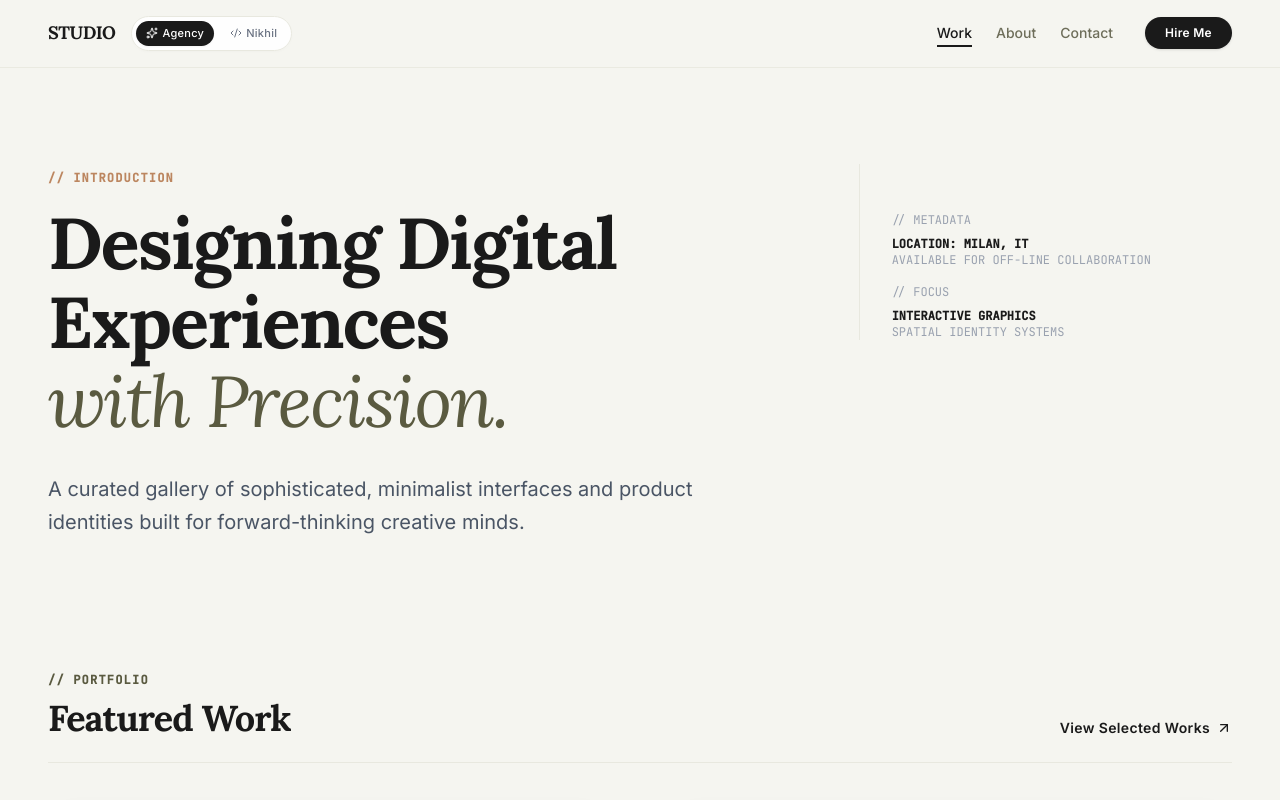
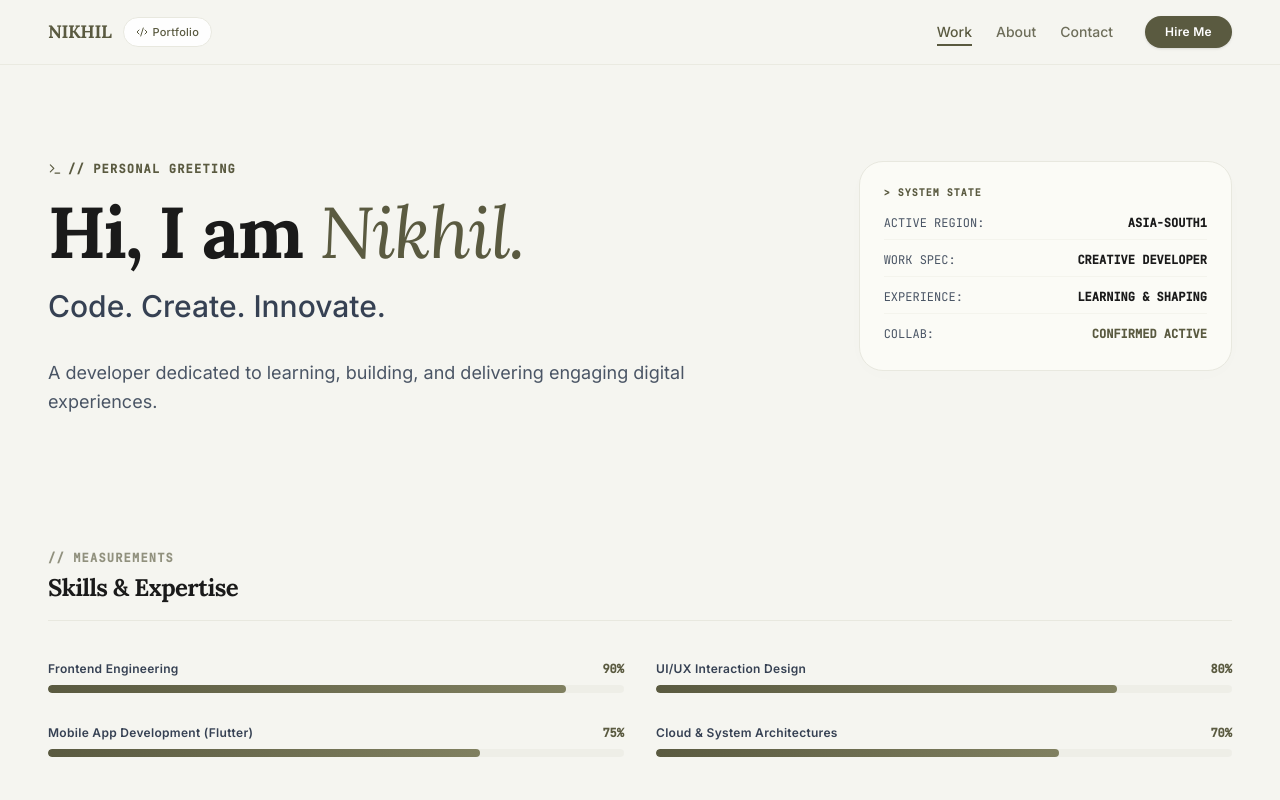
Before and after one commit to nikhilShakya7/Portfolio, a React (Vite) app: page / in a window 1280 px wide. Shown: the top 800 px of the page. Built offline with nearby package versions, Linux system fonts and the light colour scheme; grey boxes are pictures that could not be loaded.

Commit message:
initial changes

```diff
--- a/src/App.tsx
+++ b/src/App.tsx
@@ -1,49 +1,64 @@
-import { useState, useEffect } from 'react';
-import { ViewType, Project } from './types';
-import Header from './components/Header';
-import StudioHome from './components/StudioHome';
-import NikhilHome from './components/NikhilHome';
-import SelectedWorks from './components/SelectedWorks';
-import About from './components/About';
-import Contact from './components/Contact';
-import ProjectDetailModal from './components/ProjectDetailModal';
-import { motion, AnimatePresence } from 'motion/react';
-import { PROJECTS, EXPERIENCES, NIKHIL_SKILLS, TECH_STACK, PORTRAIT_IMAGE } from './data';
-import { Github, Twitter, Linkedin, HelpCircle, ArrowUpRight } from 'lucide-react';
+import { useState, useEffect } from "react";
+import { ViewType, Project } from "./types";
+import Header from "./components/Header";
+import StudioHome from "./components/StudioHome";
+import NikhilHome from "./components/NikhilHome";
+import SelectedWorks from "./components/SelectedWorks";
+import About from "./components/About";
+import Contact from "./components/Contact";
+import ProjectDetailModal from "./components/ProjectDetailModal";
+import { motion, AnimatePresence } from "motion/react";
+import {
+  PROJECTS,
+  EXPERIENCES,
+  NIKHIL_SKILLS,
+  TECH_STACK,
+  PORTRAIT_IMAGE,
+} from "./data";
+import {
+  Github,
+  Twitter,
+  Linkedin,
+  HelpCircle,
+  ArrowUpRight,
+} from "lucide-react";
 
 export default function App() {
-  const [currentView, setCurrentView] = useState<ViewType>('studio-home');
-  const [personaMode, setPersonaMode] = useState<'studio' | 'nikhil'>('studio');
+  const [currentView, setCurrentView] = useState<ViewType>("nikhil-home");
+  const [personaMode, setPersonaMode] = useState<"studio" | "nikhil">("studio");
   const [selectedProject, setSelectedProject] = useState<Project | null>(null);
 
   // Sync default home view when switcher changes persona mode
-  const handlePersonaChange = (mode: 'studio' | 'nikhil') => {
+  const handlePersonaChange = (mode: "studio" | "nikhil") => {
     setPersonaMode(mode);
-    if (currentView === 'studio-home' || currentView === 'nikhil-home') {
-      setCurrentView(mode === 'studio' ? 'studio-home' : 'nikhil-home');
+    if (currentView === "studio-home" || currentView === "nikhil-home") {
+      setCurrentView(mode === "studio" ? "studio-home" : "nikhil-home");
     }
   };
 
   // Safe window scroll to top when changing views
   useEffect(() => {
-    window.scrollTo({ top: 0, behavior: 'instant' });
+    window.scrollTo({ top: 0, behavior: "instant" });
   }, [currentView]);
 
   return (
-    <div id="studio-app-root" className="min-h-screen flex flex-col justify-between bg-[#f5f5f0]">
+    <div
+      id="studio-app-root"
+      className="min-h-screen flex flex-col justify-between bg-[#f5f5f0]"
+    >
       <div className="w-full">
         {/* Navigation Header bar state controller */}
         <Header
           currentView={currentView}
           onViewChange={setCurrentView}
-          personaMode={personaMode}
-          onPersonaChange={handlePersonaChange}
+          // personaMode={personaMode}
+          // onPersonaChange={handlePersonaChange}
         />
 
         {/* Dynamic active view animated container */}
         <main className="w-full relative min-h-[calc(100vh-140px)]">
           <AnimatePresence mode="wait">
-            {currentView === 'studio-home' && (
+            {currentView === "studio-home" && (
               <motion.div key="studio-home-wrap" className="w-full">
                 <StudioHome
                   featuredProjects={PROJECTS.filter((p) => p.featured)}
@@ -53,7 +68,7 @@ export default function App() {
               </motion.div>
             )}
 
-            {currentView === 'nikhil-home' && (
+            {currentView === "nikhil-home" && (
               <motion.div key="nikhil-home-wrap" className="w-full">
                 <NikhilHome
                   skills={NIKHIL_SKILLS}
@@ -64,7 +79,7 @@ export default function App() {
               </motion.div>
             )}
 
-            {currentView === 'selected-works' && (
+            {currentView === "selected-works" && (
               <motion.div key="selected-works-wrap" className="w-full">
                 <SelectedWorks
                   projects={PROJECTS}
@@ -73,7 +88,7 @@ export default function App() {
               </motion.div>
             )}
 
-            {currentView === 'about' && (
+            {currentView === "about" && (
               <motion.div key="about-wrap" className="w-full">
                 <About
                   experiences={EXPERIENCES}
@@ -82,7 +97,7 @@ export default function App() {
               </motion.div>
             )}
 
-            {currentView === 'contact' && (
+            {currentView === "contact" && (
               <motion.div key="contact-wrap" className="w-full">
                 <Contact />
               </motion.div>
@@ -102,17 +117,20 @@ export default function App() {
       </AnimatePresence>
 
       {/* TIMEPASS MODERN DESIGN SYSTEM FOOTER */}
-      <footer id="studio-footer" className="w-full bg-[#1b1c1c] text-white border-t border-neutral-800 py-12 md:py-16">
+      <footer
+        id="studio-footer"
+        className="w-full bg-[#1b1c1c] text-white border-t border-neutral-800 py-12 md:py-16"
+      >
         <div className="mx-auto max-w-7xl px-6 md:px-12">
           <div className="grid grid-cols-1 gap-10 md:grid-cols-4">
-
             {/* Logo/Signet */}
             <div className="md:col-span-2 text-left">
               <span className="font-display font-black text-xl tracking-widest text-[#5a5a40]">
                 STUDIO
               </span>
               <p className="mt-4 max-w-sm text-xs leading-relaxed text-gray-400">
-                Crafting refined responsive digital designs, mathematical page alignments, and fluid visual animations for progressive clients.
+                Crafting refined responsive digital designs, mathematical page
+                alignments, and fluid visual animations for progressive clients.
               </p>
               <div className="mt-6 flex items-center gap-3">
                 <a
@@ -153,7 +171,13 @@ export default function App() {
               <ul className="mt-4 space-y-2 text-xs">
                 <li>
                   <button
-                    onClick={() => setCurrentView(personaMode === 'studio' ? 'studio-home' : 'nikhil-home')}
+                    onClick={() =>
+                      setCurrentView(
+                        personaMode === "studio"
+                          ? "studio-home"
+                          : "nikhil-home",
+                      )
+                    }
                     className="text-gray-400 hover:text-white transition-colors cursor-pointer"
                   >
                     Home Index
@@ -161,7 +185,7 @@ export default function App() {
                 </li>
                 <li>
                   <button
-                    onClick={() => setCurrentView('selected-works')}
+                    onClick={() => setCurrentView("selected-works")}
                     className="text-gray-400 hover:text-white transition-colors cursor-pointer"
                   >
                     Selected Works
@@ -169,7 +193,7 @@ export default function App() {
                 </li>
                 <li>
                   <button
-                    onClick={() => setCurrentView('about')}
+                    onClick={() => setCurrentView("about")}
                     className="text-gray-400 hover:text-white transition-colors cursor-pointer"
                   >
                     Designer Story
@@ -177,7 +201,7 @@ export default function App() {
                 </li>
                 <li>
                   <button
-                    onClick={() => setCurrentView('contact')}
+                    onClick={() => setCurrentView("contact")}
                     className="text-gray-400 hover:text-white transition-colors cursor-pointer"
                   >
                     Contact Portal
@@ -194,17 +218,26 @@ export default function App() {
               <p className="pt-2">BUILD SPEC: React v19.0</p>
               <p>STYLING: Tailwind CSS v4</p>
               <p>ANIMATION: Framer Motion v12</p>
-              <p className="text-[#5a5a40] font-bold">MODE: {personaMode === 'nikhil' ? 'Nikhil Personal' : 'Studio Agency'}</p>
+              <p className="text-[#5a5a40] font-bold">
+                MODE:{" "}
+                {personaMode === "nikhil" ? "Nikhil Personal" : "Studio Agency"}
+              </p>
             </div>
-
           </div>
 
           <div className="mt-12 border-t border-neutral-850 pt-8 flex flex-col md:flex-row justify-between items-center text-[10px] font-mono text-gray-500 text-left gap-4">
-            <span>&copy; {new Date().getFullYear()} STUDIO CO. ALL RIGHTS RESERVED WORLDWIDE.</span>
+            <span>
+              &copy; {new Date().getFullYear()} STUDIO CO. ALL RIGHTS RESERVED
+              WORLDWIDE.
+            </span>
             <div className="flex gap-4">
-              <a href="#" className="hover:text-white">PRIVACY</a>
+              <a href="#" className="hover:text-white">
+                PRIVACY
+              </a>
               <span>/</span>
-              <a href="#" className="hover:text-white">TERMS & IMPRESSUM</a>
+              <a href="#" className="hover:text-white">
+                TERMS & IMPRESSUM
+              </a>
             </div>
           </div>
         </div>
--- a/src/components/Header.tsx
+++ b/src/components/Header.tsx
@@ -1,107 +1,76 @@
-import { ViewType } from '../types';
-import { motion } from 'motion/react';
-import { Briefcase, User, Mail, Sparkles, Code2 } from 'lucide-react';
+import { ViewType } from "../types";
+import { motion } from "motion/react";
+import { Briefcase, User, Mail, Code2 } from "lucide-react";
 
 interface HeaderProps {
   currentView: ViewType;
   onViewChange: (view: ViewType) => void;
-  personaMode: 'studio' | 'nikhil';
-  onPersonaChange: (mode: 'studio' | 'nikhil') => void;
 }
 
-export default function Header({
-  currentView,
-  onViewChange,
-  personaMode,
-  onPersonaChange
-}: HeaderProps) {
+export default function Header({ currentView, onViewChange }: HeaderProps) {
   const isSelected = (views: ViewType[]) => views.includes(currentView);
 
   const navItems = [
     {
-      id: 'work-nav',
-      label: 'Work',
-      views: ['selected-works', 'studio-home', 'nikhil-home'] as ViewType[],
-      targetView: 'selected-works' as ViewType,
-      icon: Briefcase
+      id: "work-nav",
+      label: "Work",
+      views: ["selected-works", "nikhil-home"] as ViewType[],
+      targetView: "nikhil-home" as ViewType,
+      icon: Briefcase,
     },
     {
-      id: 'about-nav',
-      label: 'About',
-      views: ['about'] as ViewType[],
-      targetView: 'about' as ViewType,
-      icon: User
+      id: "about-nav",
+      label: "About",
+      views: ["about"] as ViewType[],
+      targetView: "about" as ViewType,
+      icon: User,
     },
     {
-      id: 'contact-nav',
-      label: 'Contact',
-      views: ['contact'] as ViewType[],
-      targetView: 'contact' as ViewType,
-      icon: Mail
-    }
+      id: "contact-nav",
+      label: "Contact",
+      views: ["contact"] as ViewType[],
+      targetView: "contact" as ViewType,
+      icon: Mail,
+    },
   ];
 
   return (
     <header className="sticky top-0 z-50 w-full border-b border-[#e8e8df]/85 bg-[#f5f5f0]/85 backdrop-blur-md">
       <div className="mx-auto flex max-w-7xl items-center justify-between px-6 py-4 md:px-12">
-        {/* Left Side: Brand Logo and Persona Switcher */}
-        <div className="flex items-center gap-4">
+        {/* Left */}
+        <div className="flex items-center gap-3">
           <button
             id="brand-logo"
-            onClick={() => onViewChange(personaMode === 'studio' ? 'studio-home' : 'nikhil-home')}
-            className="font-display text-lg font-bold tracking-tight text-[#1a1a1a] transition-opacity hover:opacity-85"
+            onClick={() => onViewChange("nikhil-home")}
+            className="font-display text-lg font-bold tracking-tight text-[#5a5a40] transition-opacity hover:opacity-85"
           >
-            STUDIO
+            NIKHIL
           </button>
 
-          {/* Persona quick switch badge */}
-          <div className="hidden items-center gap-1.5 rounded-full border border-[#e8e8df] bg-white/90 p-1 shadow-[0_1px_3px_rgba(0,0,0,0.02)] sm:flex">
-            <button
-              id="toggle-studio-mode"
-              onClick={() => {
-                onPersonaChange('studio');
-                onViewChange('studio-home');
-              }}
-              className={`flex items-center gap-1 rounded-full px-2.5 py-1 text-[11px] font-medium tracking-wide transition-all ${
-                personaMode === 'studio'
-                  ? 'bg-[#1a1a1a] text-white shadow-xs'
-                  : 'text-gray-500 hover:text-[#1a1a1a]'
-              }`}
-            >
-              <Sparkles className="h-3 w-3" />
-              Agency
-            </button>
-            <button
-              id="toggle-nikhil-mode"
-              onClick={() => {
-                onPersonaChange('nikhil');
-                onViewChange('nikhil-home');
-              }}
-              className={`flex items-center gap-1 rounded-full px-2.5 py-1 text-[11px] font-medium tracking-wide transition-all ${
-                personaMode === 'nikhil'
-                  ? 'bg-[#5a5a40] text-white shadow-xs'
-                  : 'text-gray-500 hover:text-[#5a5a40]'
-              }`}
-            >
-              <Code2 className="h-3 w-3" />
-              Nikhil
-            </button>
+          <div className="hidden items-center gap-1 rounded-full border border-[#e8e8df] bg-white/90 px-3 py-1.5 sm:flex">
+            <Code2 className="h-3 w-3 text-[#5a5a40]" />
+            <span className="text-[11px] font-medium tracking-wide text-[#5a5a40]">
+              Portfolio
+            </span>
           </div>
         </div>
 
-        {/* Right Side: Tab Navigation & CTA */}
+        {/* Right */}
         <div className="flex items-center gap-6 md:gap-8">
           <nav className="flex items-center gap-4 md:gap-6">
             {navItems.map((item) => {
               const active = isSelected(item.views);
               const Icon = item.icon;
+
               return (
                 <button
                   key={item.id}
                   id={item.id}
-                  onClick={() => item.targetView === 'selected-works' && personaMode === 'nikhil' ? onViewChange('nikhil-home') : onViewChange(item.targetView)}
+                  onClick={() => onViewChange(item.targetView)}
                   className="relative py-1 text-sm font-medium transition-colors"
-                  style={{ color: active ? (personaMode === 'nikhil' ? '#5a5a40' : '#1a1a1a') : '#6e6e5a' }}
+                  style={{
+                    color: active ? "#5a5a40" : "#6e6e5a",
+                  }}
                 >
                   <span className="flex items-center gap-1">
                     <Icon className="h-3.5 w-3.5 md:hidden" />
@@ -111,9 +80,12 @@ export default function Header({
                   {active && (
                     <motion.div
                       layoutId="activeNavLine"
-                      className="absolute bottom-0 left-0 h-0.5 w-full"
-                      style={{ backgroundColor: personaMode === 'nikhil' ? '#5a5a40' : '#1a1a1a' }}
-                      transition={{ type: 'spring', stiffness: 380, damping: 30 }}
+                      className="absolute bottom-0 left-0 h-0.5 w-full bg-[#5a5a40]"
+                      transition={{
+                        type: "spring",
+                        stiffness: 380,
+                        damping: 30,
+                      }}
                     />
                   )}
                 </button>
@@ -123,25 +95,13 @@ export default function Header({
 
           <button
             id="hire-me-cta"
-            onClick={() => onViewChange('contact')}
-            className={`cursor-pointer rounded-full px-5 py-2 text-xs font-semibold tracking-wide transition-all ${
-              personaMode === 'nikhil'
-                ? 'bg-[#5a5a40] text-white hover:bg-[#40402d] shadow-sm'
-                : 'bg-[#1a1a1a] text-white hover:bg-[#2c2c20] shadow-sm'
-            }`}
+            onClick={() => onViewChange("contact")}
+            className="cursor-pointer rounded-full bg-[#5a5a40] px-5 py-2 text-xs font-semibold tracking-wide text-white transition-all hover:bg-[#40402d] shadow-sm"
           >
             Hire Me
           </button>
         </div>
       </div>
-
-      {/* Visual Indicator of mode for mobile view */}
-      <div className="flex justify-center border-t border-[#e8e8df]/50 bg-white/90 py-1.5 sm:hidden">
-        <span className="flex items-center gap-1.5 text-[10px] font-semibold text-gray-500 tracking-wider uppercase">
-          <span className={`h-1.5 w-1.5 rounded-full ${personaMode === 'nikhil' ? 'bg-[#5a5a40]' : 'bg-[#1a1a1a]'}`} />
-          {personaMode === 'nikhil' ? 'Nikhil Portfolio Mode' : 'Studio Agency Mode'}
-        </span>
-      </div>
     </header>
   );
 }
--- a/src/components/NikhilHome.tsx
+++ b/src/components/NikhilHome.tsx
@@ -1,6 +1,13 @@
-import { Project, SkillProgress } from '../types';
-import { motion } from 'motion/react';
-import { Sparkles, Terminal, Code2, Database, Network, ChevronRight } from 'lucide-react';
+import { Project, SkillProgress } from "../types";
+import { motion } from "motion/react";
+import {
+  Sparkles,
+  Terminal,
+  Code2,
+  Database,
+  Network,
+  ChevronRight,
+} from "lucide-react";
 
 interface NikhilHomeProps {
   skills: SkillProgress[];
@@ -17,7 +24,7 @@ export default function NikhilHome({
   skills,
   techStack,
   personalProjects,
-  onSelectProject
+  onSelectProject,
 }: NikhilHomeProps) {
   return (
     <motion.div
@@ -28,24 +35,29 @@ export default function NikhilHome({
       className="mx-auto max-w-7xl px-6 py-12 md:px-12 md:py-24"
     >
       {/* 1. Jumbotron Introduction Frame */}
-      <div id="nikhil-jumbotron" className="mb-20 grid grid-cols-1 items-start gap-8 lg:grid-cols-12 md:mb-32">
+      <div
+        id="nikhil-jumbotron"
+        className="mb-20 grid grid-cols-1 items-start gap-8 lg:grid-cols-12 md:mb-32"
+      >
         <div className="lg:col-span-8">
           <span className="font-mono text-xs font-bold tracking-widest text-[#5a5a40] uppercase flex items-center gap-1.5">
             <Terminal className="h-3.5 w-3.5" />
             // PERSONAL GREETING
           </span>
           <h1 className="mt-4 font-display text-4xl font-bold leading-[1.1] tracking-tight text-[#1a1a1a] sm:text-5xl md:text-7xl">
-            Hi, I am{' '}
+            Hi, I am{" "}
             <span className="text-[#5a5a40] italic font-normal inline-block relative font-display">
               Nikhil.
               <span className="absolute bottom-2 left-0 h-2 w-full bg-[#5a5a40]/10 -z-10 rounded-sm" />
             </span>
           </h1>
           <h2 className="mt-4 font-display text-xl font-medium text-gray-700 sm:text-2xl md:text-3xl max-w-2xl leading-tight font-sans">
-            A passionate developer learning and crafting digital experiences.
+            Code. Create. Innovate.
           </h2>
+
           <p className="mt-8 max-w-2xl text-base leading-relaxed text-gray-600 sm:text-lg font-sans">
-            Based in Bangalore, India, I specialize in full-stack engineering, client-side animations, and developer tools. Exploring the intersections of typography, engineering, and beautiful minimalist layouts.
+            A developer dedicated to learning, building, and delivering engaging
+            digital experiences.
           </p>
         </div>
 
@@ -57,15 +69,19 @@ export default function NikhilHome({
           <div className="space-y-3 text-gray-600">
             <div className="flex justify-between border-b border-[#e8e8df]/40 pb-2">
               <span>ACTIVE REGION:</span>
-              <span className="text-[#1a1a1a] font-semibold">ASIA-SOUTH1 (BLR)</span>
+              <span className="text-[#1a1a1a] font-semibold">ASIA-SOUTH1</span>
             </div>
             <div className="flex justify-between border-b border-[#e8e8df]/40 pb-2">
               <span>WORK SPEC:</span>
-              <span className="text-[#1a1a1a] font-semibold">CREATIVE DEVELOPER</span>
+              <span className="text-[#1a1a1a] font-semibold">
+                CREATIVE DEVELOPER
+              </span>
             </div>
             <div className="flex justify-between border-b border-[#e8e8df]/40 pb-2">
               <span>EXPERIENCE:</span>
-              <span className="text-[#1a1a1a] font-semibold">LEARNING & SHAPING</span>
+              <span className="text-[#1a1a1a] font-semibold">
+                LEARNING & SHAPING
+              </span>
             </div>
             <div className="flex justify-between pb-1">
               <span>COLLAB:</span>
@@ -88,16 +104,24 @@ export default function NikhilHome({
 
         <div className="grid grid-cols-1 gap-8 md:grid-cols-2">
           {skills.map((skill) => (
-            <div key={skill.name} id={`skill-metric-${skill.name.toLowerCase().replace(/\s+/g, '-')}`} className="group">
+            <div
+              key={skill.name}
+              id={`skill-metric-${skill.name.toLowerCase().replace(/\s+/g, "-")}`}
+              className="group"
+            >
               <div className="mb-2 flex items-center justify-between text-xs font-semibold">
-                <span className="text-gray-700 tracking-wide">{skill.name}</span>
-                <span className="text-[#5a5a40] font-mono">{skill.percentage}%</span>
+                <span className="text-gray-700 tracking-wide">
+                  {skill.name}
+                </span>
+                <span className="text-[#5a5a40] font-mono">
+                  {skill.percentage}%
+                </span>
               </div>
               <div className="h-2 w-full overflow-hidden bg-[#e8e8df]/50 rounded-full">
                 <motion.div
                   initial={{ width: 0 }}
                   animate={{ width: `${skill.percentage}%` }}
-                  transition={{ duration: 1.2, ease: 'easeOut' }}
+                  transition={{ duration: 1.2, ease: "easeOut" }}
                   className="h-full bg-gradient-to-r from-[#5a5a40] to-[#808060] rounded-full"
                 />
               </div>
@@ -185,7 +209,9 @@ export default function NikhilHome({
               Projects Grid
             </h2>
           </div>
-          <span className="font-mono text-xs text-gray-400">TOUCH / CLICK TO VIEW DETAILS</span>
+          <span className="font-mono text-xs text-gray-400">
+            TOUCH / CLICK TO VIEW DETAILS
+          </span>
         </div>
 
         <div className="grid grid-cols-1 gap-8 md:grid-cols-2">
```
